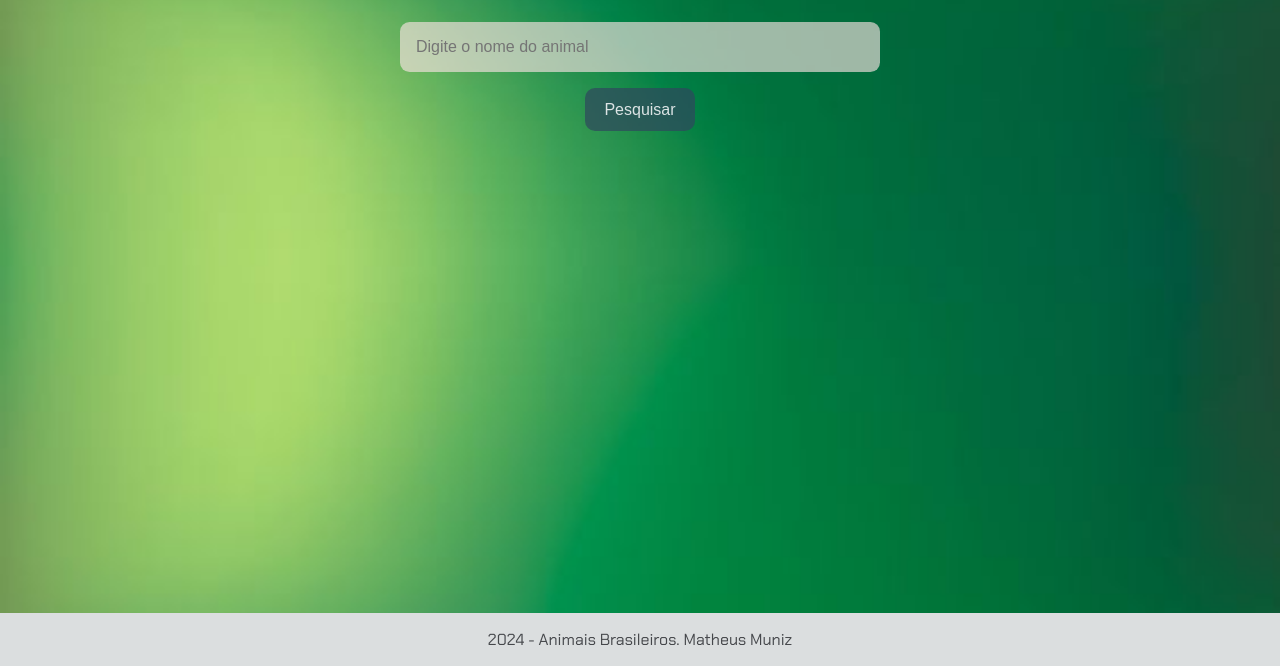
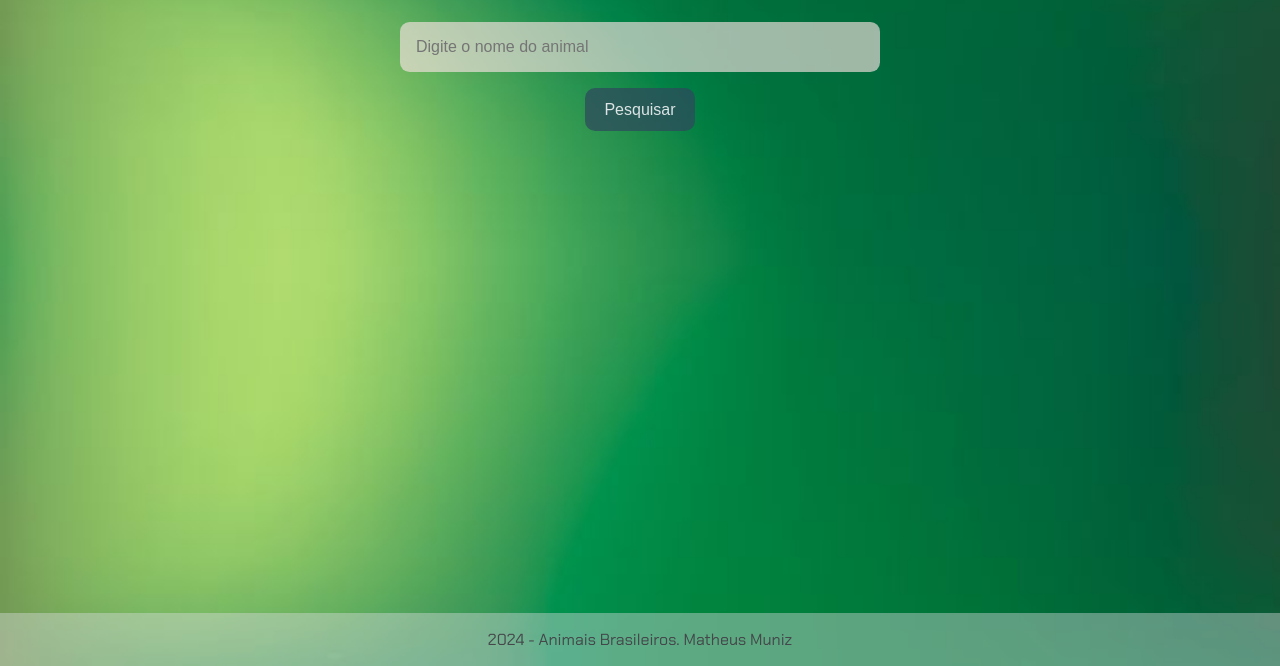
Before and after one commit to Munizzs/Animais-Brasileiros, a plain HTML site: page index.html in a window 1280 px wide. Shown: the part 134-800 px from the top of the page. Drawn offline with Linux system fonts and the light colour scheme.

Commit message:
Melhoria no footer

```diff
--- a/style.css
+++ b/style.css
@@ -129,7 +129,7 @@ section button:hover {
 
 /* Estiliza o rodapé da página */
 footer {
-    background-color: #dbdedf; /* Cor de fundo do rodapé */
+    background-color: #dbdedf6b; /* Cor de fundo do rodapé */
     color: #45474B; /* Cor do texto */
     text-align: center; /* Alinha o texto ao centro */
     padding: 0; /* Espaçamento interno */
```
